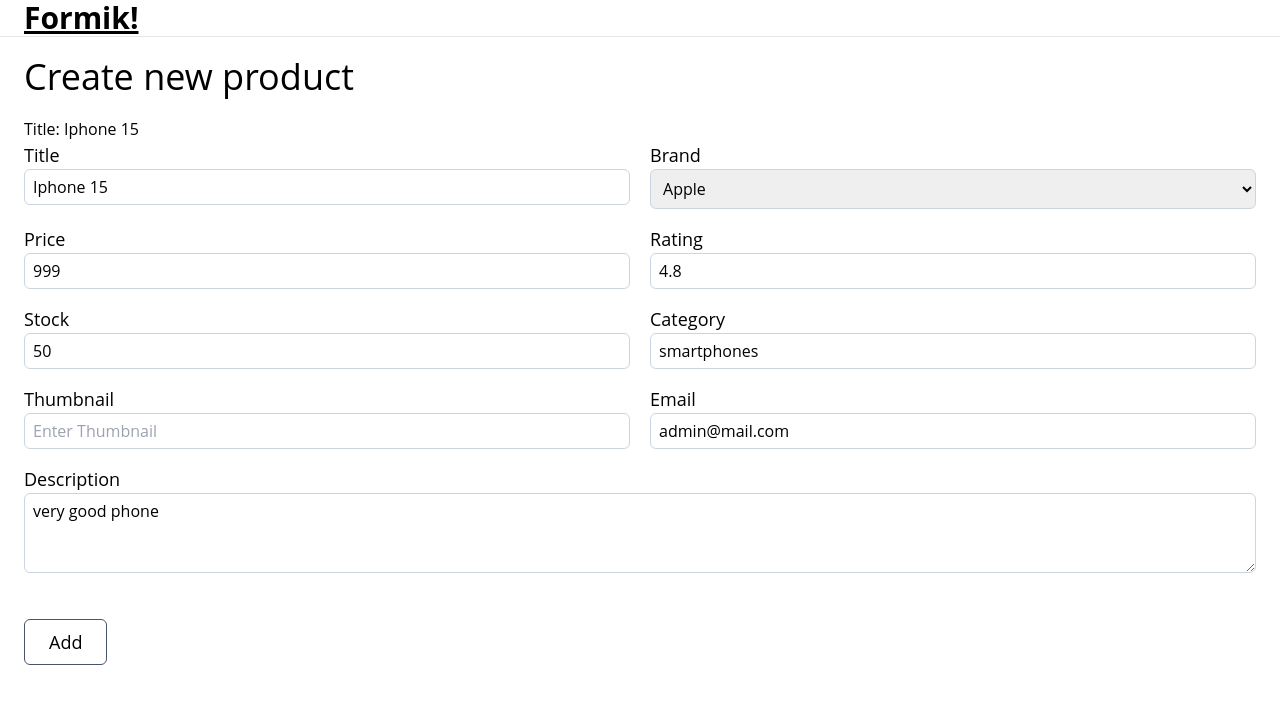
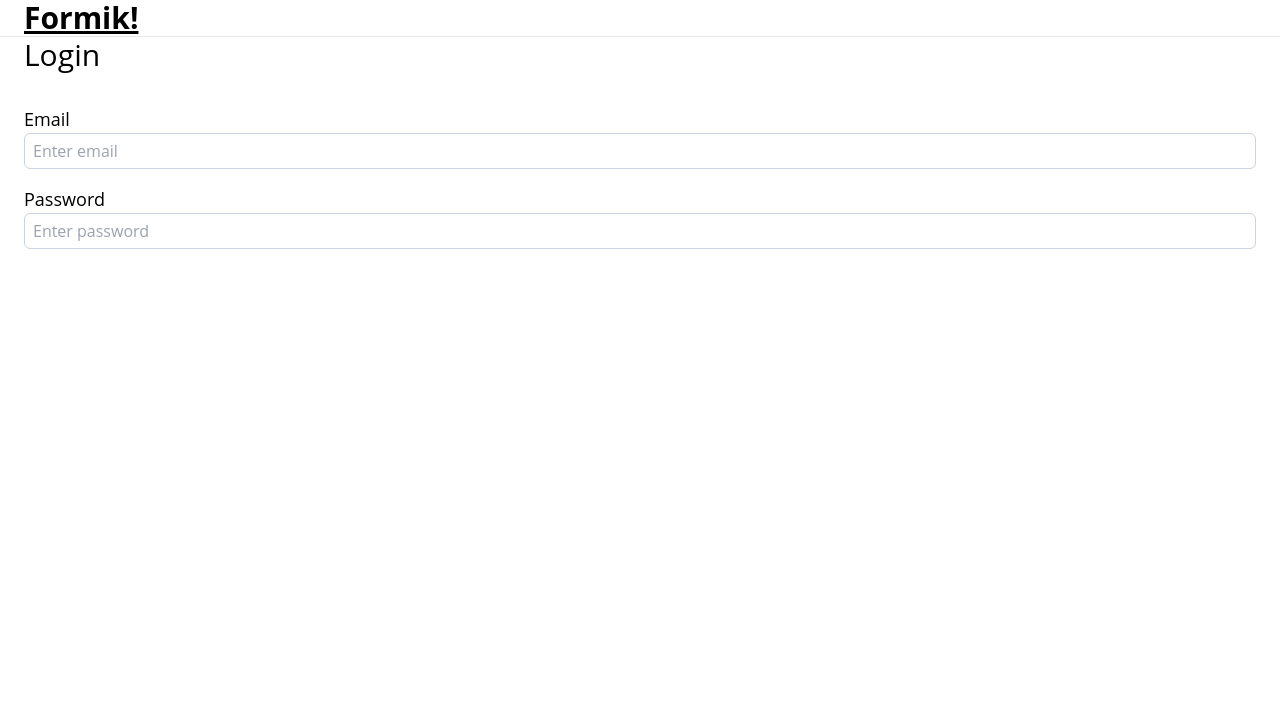
Before and after one commit to Tarvydas-Sarunas/11_react_formik_conext_api, a React (Vite) app: page / in a window 1280 px wide. Shown: the top 704 px of the page. Built offline with nearby package versions, Linux system fonts and the light colour scheme.

Commit message:
Btn +smart input + login

```diff
--- a/src/App.jsx
+++ b/src/App.jsx
@@ -1,3 +1,4 @@
+import Login from "./components/auth/Login";
 import AddProduct from "./components/products/AddProduct";
 
 export default function App() {
@@ -8,7 +9,8 @@ export default function App() {
       <h1 className='text-3xl font-bold underline'>Formik!</h1>
       </div>
       <hr />
-      <AddProduct />
+      {false && <AddProduct />}
+      <Login />
 
 
 
--- /dev/null
+++ b/src/components/auth/Login.jsx
@@ -0,0 +1,28 @@
+import React from 'react'
+import SmartInput from '../ui/SmartInput'
+import { useFormik } from 'formik'
+import * as Yup from 'yup';
+
+export default function Login() {
+
+const formik = useFormik({
+  initialValues: {
+    email: '',
+    password: '',
+  },
+  validationSchema: Yup.object({
+    email: Yup.string().email().required(),
+    password: Yup.string().required(),
+  }),
+})
+
+  return (
+    <div className='container'>
+      <h2 className='text-3xl mb-8'>Login</h2>
+      <form >
+        <SmartInput name={'email'} formik={formik}/>
+        <SmartInput name={'password'} formik={formik} type='password'/>
+      </form>
+    </div>
+  )
+}
--- a/src/components/products/AddProduct.jsx
+++ b/src/components/products/AddProduct.jsx
@@ -14,6 +14,14 @@ const product = {
   category: "smartphones",
   thumbnail: "...",
   adminEmail: "",
+}
+
+function SmartInput({name, formik, type = 'text', placeholder}) {
+  return (<label className="block mb-4">
+  <span className="text-lg block first-letter:uppercase">{name}</span>
+  <input onChange={formik.handleChange} onBlur={formik.handleBlur} value={formik.values[name]} name={name} className={`border w-full px-2 py-[5px] rounded-md ${formik.touched[name] && formik.errors[name] ? 'border-red-500 bg-red-50': 'border-slate-300' } `} type={type} placeholder={placeholder || 'Enter ' + name}/>
+ {formik.touched[name] && formik.errors[name] && <div className="bg-red-100 text-red-900 px-4 py-1 mt-2 rounded-md"><p>{formik.errors[name]}</p></div>}
+</label>)
 }
 
 export default function AddProduct() {
@@ -81,13 +89,14 @@ console.log('formik errors===', formik.errors);
 <div>
   <p>Title: {formik.values.title}</p>
 </div>
-      <form onSubmit={formik.handleSubmit} className="grid grid-cols-2 gap-x-5">
+      <form noValidate onSubmit={formik.handleSubmit} className="grid grid-cols-2 gap-x-5">
         {/* one input */}
-        <label className="block mb-4">
+        <SmartInput name={'title'}  formik={formik}/>
+        {/* <label className="block mb-4">
           <span className="text-lg block ">Title</span>
           <input onChange={formik.handleChange} onBlur={formik.handleBlur} value={formik.values.title} name="title" className={`border w-full px-2 py-[5px] rounded-md ${formik.touched.title && formik.errors.title ? 'border-red-500 bg-red-50': 'border-slate-300' } `} type="text" placeholder="Enter Title"/>
          {formik.touched.title && formik.errors.title && <div className="bg-red-100 text-red-900 px-4 py-1 mt-2 rounded-md"><p>{formik.errors.title}</p></div>}
-        </label>
+        </label> */}
 
 {/* one input */}
 <label className="block mb-4">
@@ -100,48 +109,22 @@ console.log('formik errors===', formik.errors);
         </label>
 
         {/* one input */}
-        <label className="block mb-4">
-          <span className="text-lg block ">Price</span>
-          <input onChange={formik.handleChange} onBlur={formik.handleBlur} value={formik.values.price} name="price" className="border w-full px-2 py-[5px] border-slate-300 rounded-md" type="number" step={0.01} placeholder="Enter Price"/>
-          {formik.errors.price && <div className="bg-red-100 text-red-900 px-4 py-1 mt-2 rounded-md"><p>{formik.errors.price}</p></div>}
-        </label>
+        <SmartInput name={'price'}  formik={formik} type='number' placeholder='Enter title'/>
 
         {/* one input */}
-        <label className="block mb-4">
-          <span className="text-lg block ">Rating</span>
-          <input onChange={formik.handleChange} value={formik.values.rating} name="rating" className="border w-full px-2 py-[5px] border-slate-300 rounded-md" type="number" step={0.1} placeholder="Enter Rating"/>
-          {formik.errors.rating && <div className="bg-red-100 text-red-900 px-4 py-1 mt-2 rounded-md"><p>{formik.errors.rating}</p></div>}
-        </label>
+        <SmartInput name={'rating'}  formik={formik} type='number'/>
 
         {/* one input */}
-        <label className="block mb-4">
-          <span className="text-lg block ">Stock</span>
-          <input onChange={formik.handleChange} value={formik.values.stock} name="stock" className="border w-full px-2 py-[5px] border-slate-300 rounded-md" type="number" step={1} placeholder="Enter Stock"/>
-          {formik.errors.stock && <div className="bg-red-100 text-red-900 px-4 py-1 mt-2 rounded-md"><p>{formik.errors.stock}</p></div>}
-        </label>
-
-
+        <SmartInput name={'stock'}  formik={formik} type='number'/>
 
         {/* one input */}
-        <label className="block mb-4">
-          <span className="text-lg block ">Category</span>
-          <input onChange={formik.handleChange} value={formik.values.category} name="category" className="border w-full px-2 py-[5px] border-slate-300 rounded-md" type="text" step={1} placeholder="Enter Category"/>
-          {formik.errors.category && <div className="bg-red-100 text-red-900 px-4 py-1 mt-2 rounded-md"><p>{formik.errors.category}</p></div>}
-        </label>
+        <SmartInput name={'category'}  formik={formik}/>
 
         {/* one input */}
-        <label className="block mb-4">
-          <span className="text-lg block ">Thumbnail</span>
-          <input onChange={formik.handleChange} value={formik.values.thumbnail} name="thumbnail" className="border w-full px-2 py-[5px] border-slate-300 rounded-md" type="text" step={1} placeholder="Enter Thumbnail"/>
-          {formik.errors.thumbnail && <div className="bg-red-100 text-red-900 px-4 py-1 mt-2 rounded-md"><p>{formik.errors.thumbnail}</p></div>}
-        </label>
+        <SmartInput name={'thumbnail'}  formik={formik}/>
 
         {/* one input */}
-        <label className="block mb-4">
-          <span className="text-lg block ">Email</span>
-          <input onChange={formik.handleChange} value={formik.values.adminEmail} name="adminEmail" className="border w-full px-2 py-[5px] border-slate-300 rounded-md" type="email" step={1} placeholder="Enter Email"/>
-          {formik.errors.adminEmail && <div className="bg-red-100 text-red-900 px-4 py-1 mt-2 rounded-md"><p>{formik.errors.adminEmail}</p></div>}
-        </label>
+        <SmartInput name={'adminEmail'} formik={formik} type='email'/>
 
 {/* one input */}
 <label className="block mb-4 col-span-2">
--- /dev/null
+++ b/src/components/ui/Btn.jsx
@@ -0,0 +1,7 @@
+import React from 'react'
+
+export default function Btn({children, type = 'button', className = ''}) {
+  return (
+    <button className={"text-lg border px-6 py-2 border-slate-600 rounded-md hover:bg-indigo-600 hover:text-white transition-colors mt-6 place-self-start " + className} type={type}>{children}</button>
+  )
+}
--- /dev/null
+++ b/src/components/ui/SmartInput.jsx
@@ -0,0 +1,22 @@
+import React from 'react'
+
+function SmartInput({name, formik, type = 'text', placeholder}) {
+
+if (!name) {
+  console.warn('SmartInput nera name')
+}
+if (!formik) {
+  console.warn('SmartInput nera Formik')
+  return <h2>Nera Formiko</h2>
+}
+
+  return (
+      <label className="block mb-4">
+      <span className="text-lg block first-letter:uppercase">{name}</span>
+      <input onChange={formik.handleChange} onBlur={formik.handleBlur} value={formik.values[name]} name={name} className={`border w-full px-2 py-[5px] rounded-md ${formik.touched[name] && formik.errors[name] ? 'border-red-500 bg-red-50': 'border-slate-300' } `} type={type} placeholder={placeholder || 'Enter ' + name}/>
+     {formik.touched[name] && formik.errors[name] && <div className="bg-red-100 text-red-900 px-4 py-1 mt-2 rounded-md"><p>{formik.errors[name]}</p></div>}
+    </label>
+  )
+}
+
+export default SmartInput
```
Also changed, not shown: src/components/auth/Register.jsx (added).
